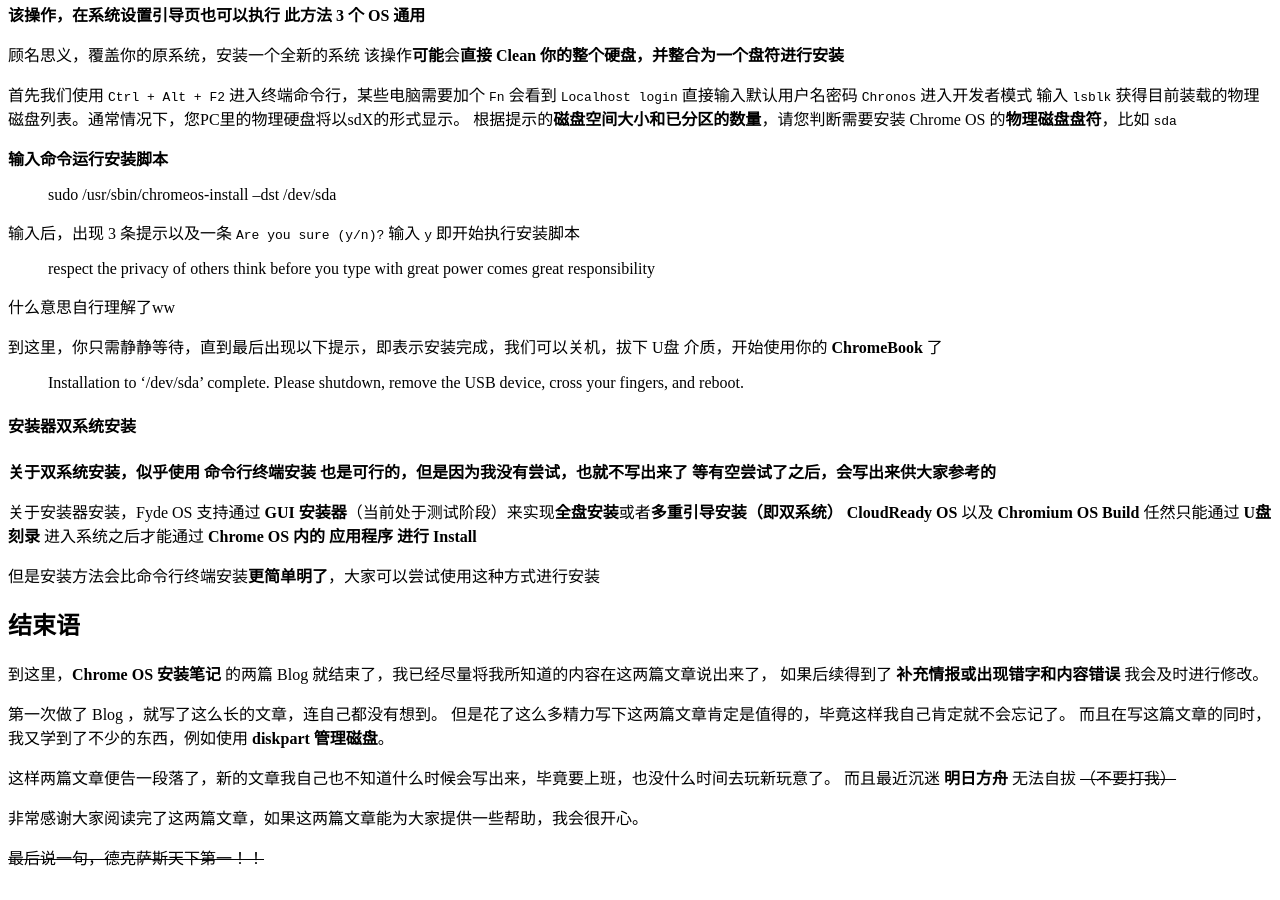
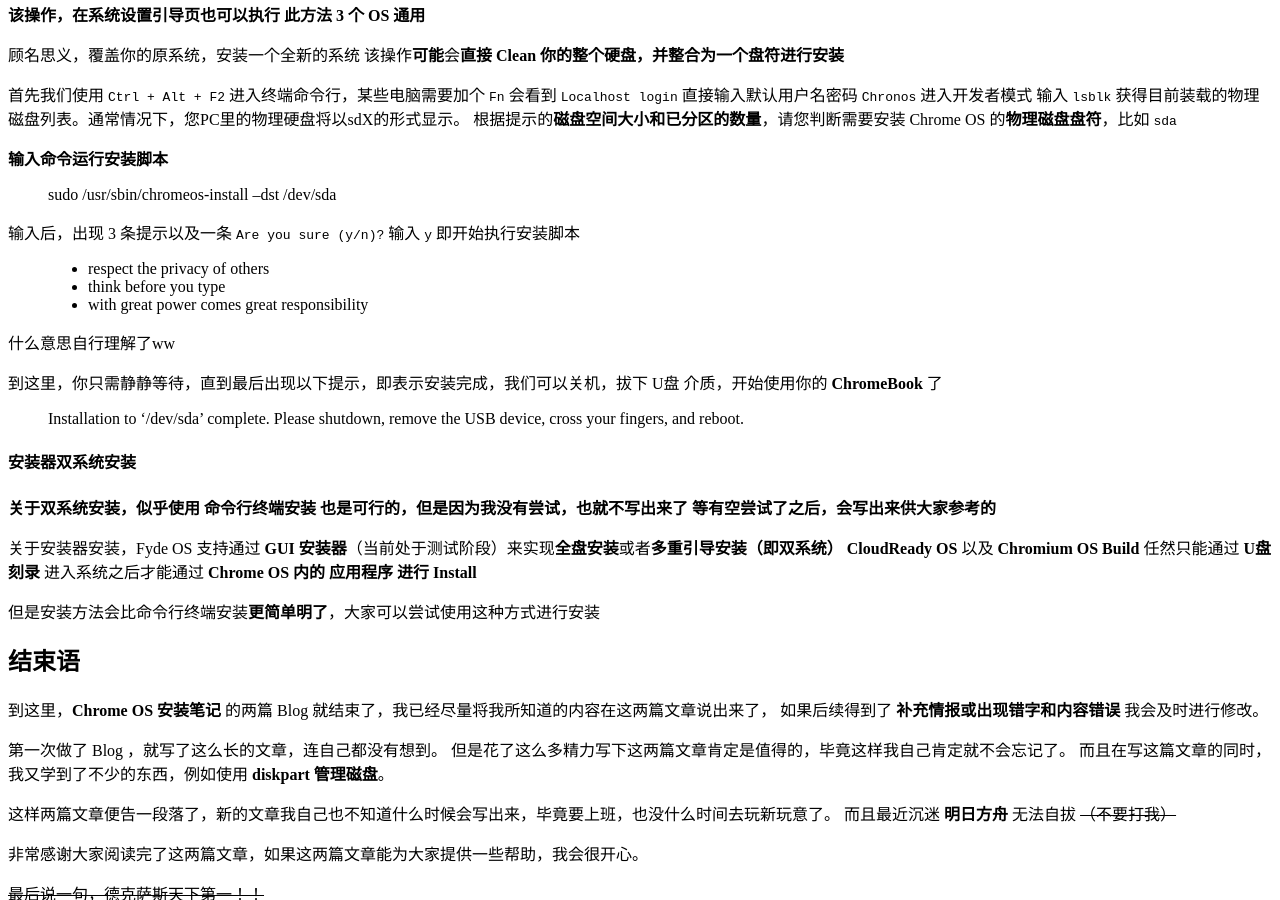
Before and after one commit to SenaJun/SenaJun.github.xyz, a Jekyll site: the page built from _posts/2019-5-17-Chrome-OS-Install-Note-2.md, in a window 1280 px wide and 900 px high, scrolled down 6109 px. Built offline with Jekyll 4.4.1, drawn with Linux system fonts in a browser that asks for light colours; comment, search, counter and statistics services are not loaded.

```diff
--- a/_posts/2019-5-17-Chrome-OS-Install-Note-2.md
+++ b/_posts/2019-5-17-Chrome-OS-Install-Note-2.md
@@ -232,9 +232,9 @@ Chrome OS 需要将 `Bios` 中的 `Secure Boot` 设置为 `关闭（Disabled）`
 
 输入后，出现 3 条提示以及一条 `Are you sure (y/n)?` 输入 `y` 即开始执行安装脚本
 
-> respect the privacy of others
-> think before you type
-> with great power comes great responsibility
+> - respect the privacy of others
+> - think before you type
+> - with great power comes great responsibility
 
 什么意思自行理解了ww
 
```
